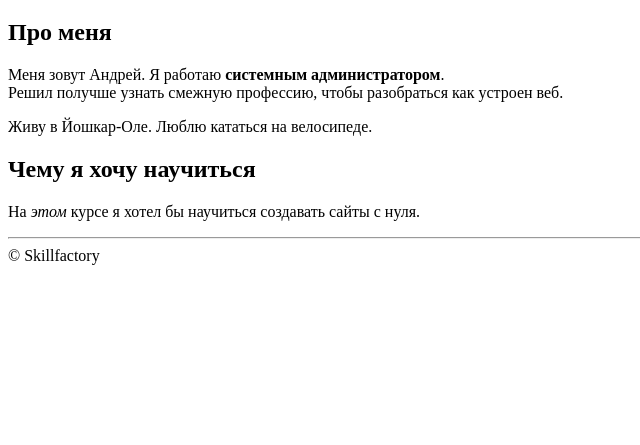
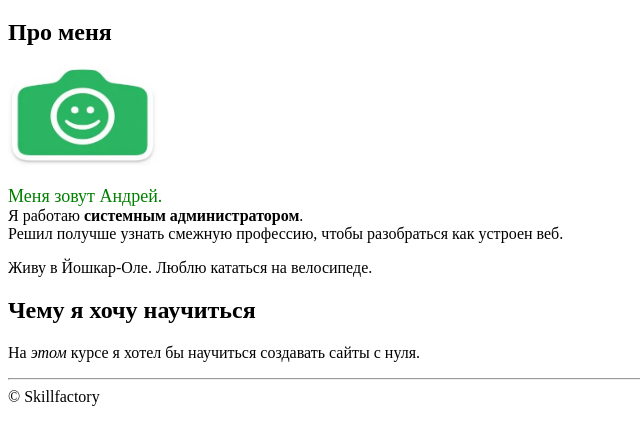
Before and after one commit to diorgius/task_4.9.1, a plain HTML site: page site/index.html in a window 1280 px wide. Shown: the part 97-542 px from the top of the page, without its empty margins (0-640 px from the left). Drawn offline with Linux system fonts and the light colour scheme.

Commit message:
update index.html

```diff
--- a/site/index.html
+++ b/site/index.html
@@ -15,8 +15,12 @@
         <h1>Моя первая веб-страница</h1>
         <h2>Про меня</h2>
         <!--Изменил данные-->
-        <p>Меня зовут Андрей. Я работаю <strong>системным администратором</strong>.<br>
-           Решил получше узнать смежную профессию, чтобы разобраться как устроен веб.</p>
+        <img src="images/photo.jpg" width="150" height="100" alt="Здесь моя фотография" title="Здесь моя фотография">
+        <p>
+            <font size="4" color="green">Меня зовут Андрей.</font><br>
+            Я работаю <strong>системным администратором</strong>.<br>
+            Решил получше узнать смежную профессию, чтобы разобраться как устроен веб.
+        </p>
         <p>Живу в Йошкар-Оле. Люблю кататься на велосипеде.</p>
         <h2>Чему я хочу научиться</h2>
         <p>На <em>этом</em> курсе я хотел бы научиться создавать сайты с нуля.</p>
```
Also changed, not shown: site/images/photo.jpg (added).
